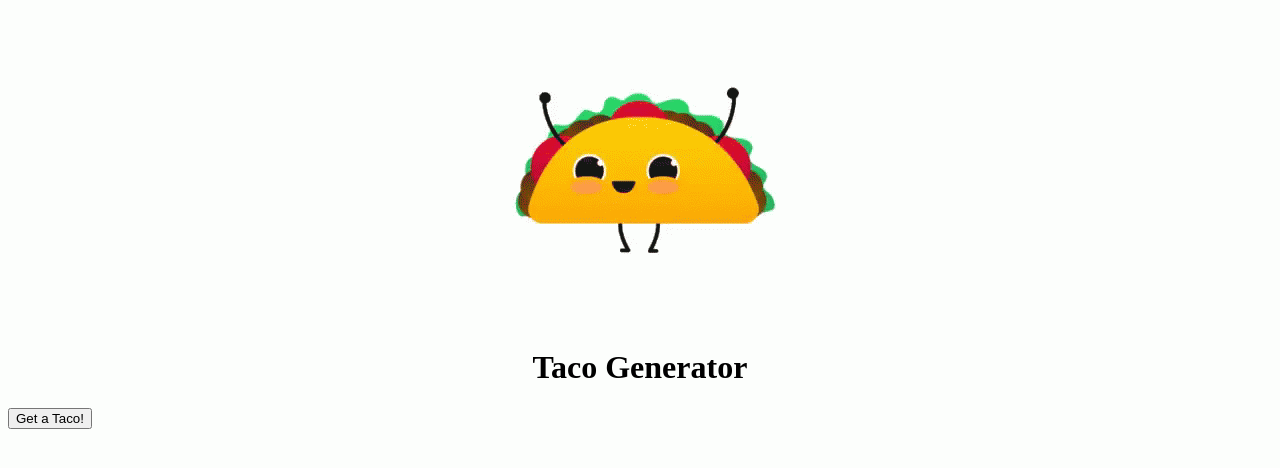
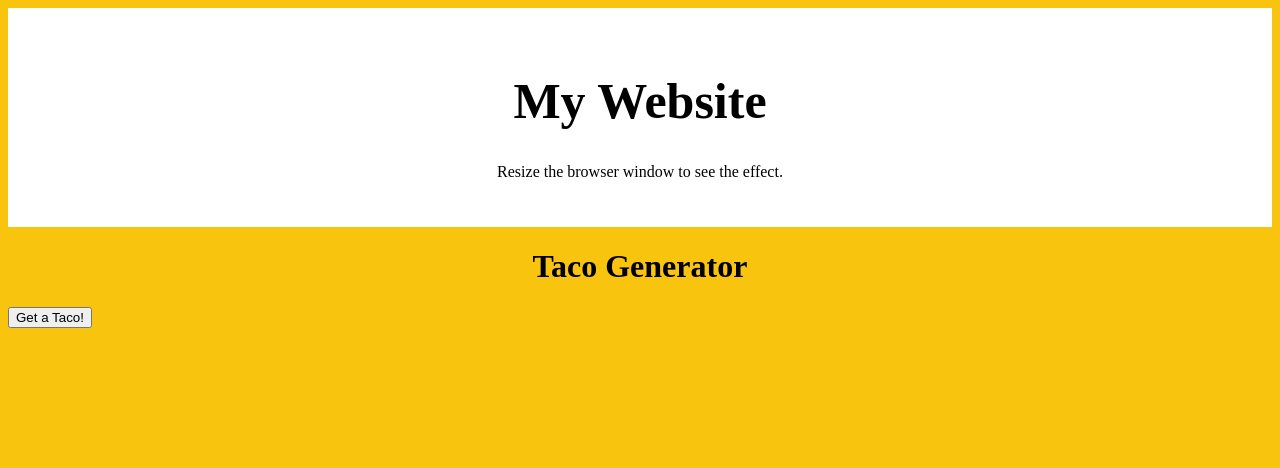
Before and after one commit to AdrianaCott14/creative2, a plain HTML site: page index.html in a window 1280 px wide. Drawn offline with Linux system fonts and the light colour scheme.

Commit message:
very very basic style stuff, like not much really

```diff
--- a/index.html
+++ b/index.html
@@ -4,8 +4,13 @@
 <head>
     <link rel="stylesheet" href="styles.css" type="text/css" />
 </head>
+
 <body>
-        <img src="images/dancingtaco.gif" class="center">
+    <div class="header">
+        <h1>My Website</h1>
+        <p>Resize the browser window to see the effect.</p>
+    </div>
+    <!--<img src="images/dancingtaco.gif" class="center">-->
     <h1 align="center">Taco Generator</h1>
     <form>
         <input id="getTacoButton" type="submit" value="Get a Taco!"></input>
@@ -15,4 +20,5 @@
     </div>
     <script text="type/javascsript" src="script.js"></script>
 </body>
+
 </html>
--- a/styles.css
+++ b/styles.css
@@ -1,8 +1,25 @@
+/*Gold - #F9C40E*/
+/*Saddle brown - #3F1508*/
+/*Dark olive green - #5C4520*/
+/*Dim gray - #7B7766*/
+/*Maroon/black? - #1D0E04*/
+
 .center {
   display: block;
   margin-left: auto;
   margin-right: auto;
 }
 body {
-    background-color: #fcfefc;
+    background-color: #F9C40E;
 }
+
+/* Header/Blog Title */
+.header {
+  padding: 30px;
+  text-align: center;
+  background: white;
+}
+
+.header h1 {
+  font-size: 50px;
+}
```
Lines whose indentation alone changed are shown as unchanged.
